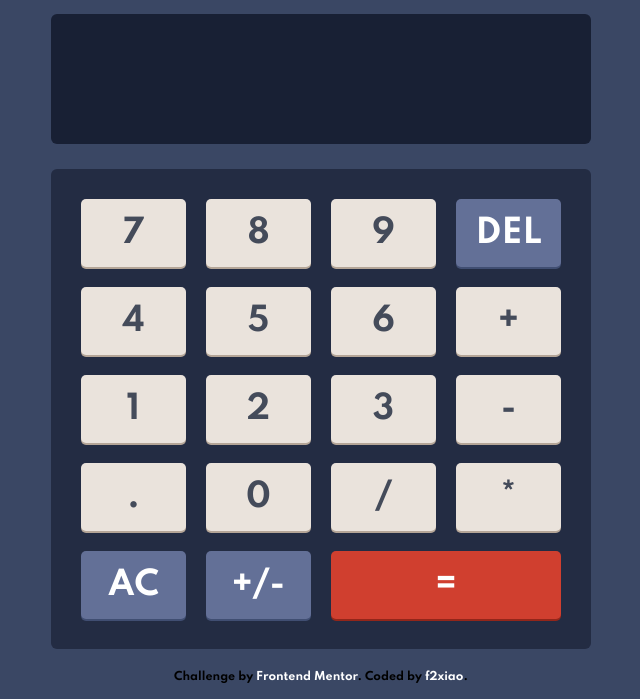
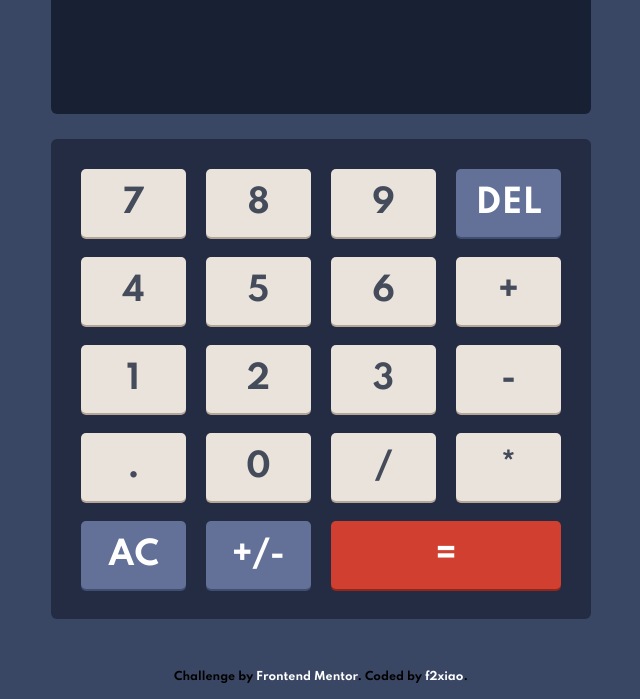
Before and after one commit to f2xiao/Calculator-App, a plain HTML site: page index.html in a window 1280 px wide. Shown: the part 111-810 px from the top of the page, without its empty margins (319-959 px from the left). Drawn offline with Linux system fonts and the light colour scheme.

Commit message:
Edit the stylesheet

```diff
--- a/css/index.css
+++ b/css/index.css
@@ -19,6 +19,7 @@ body {
   -ms-user-select: none;
   user-select: none;
   font-size: 32px;
+  height: 100vh;
 }
 
 ul li {
@@ -35,11 +36,11 @@ button {
   border: none;
 }
 .calculator {
-  margin: 50px auto;
+  padding: 20px 0;
+  margin: 0 auto;
   width: 540px;
   max-width: 85%;
   height: 710px;
-  max-height: 65%;
 }
 
 /* theme-toggle */
@@ -105,6 +106,7 @@ button {
 /* keypad */
 .container {
   display: grid;
+  position: relative;
   width: 100%;
   height: 480px;
   padding: 30px;
```
